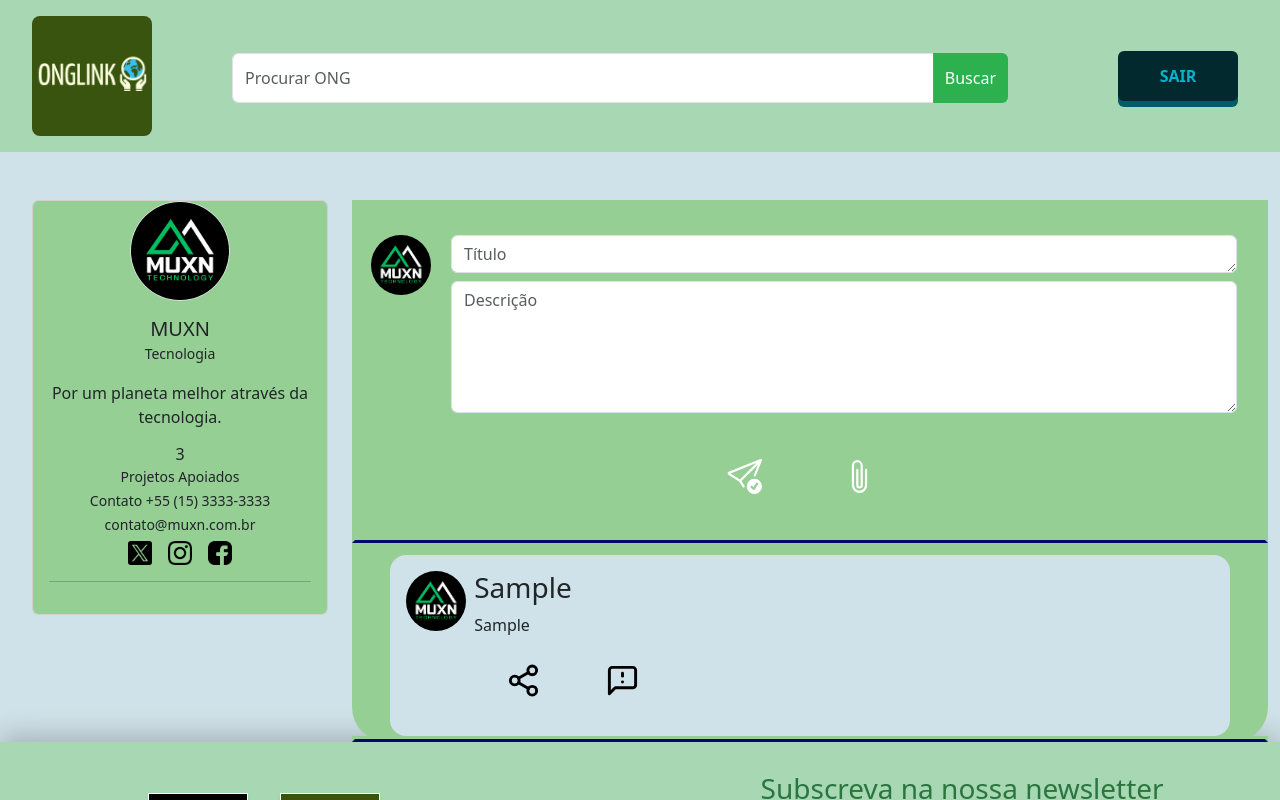
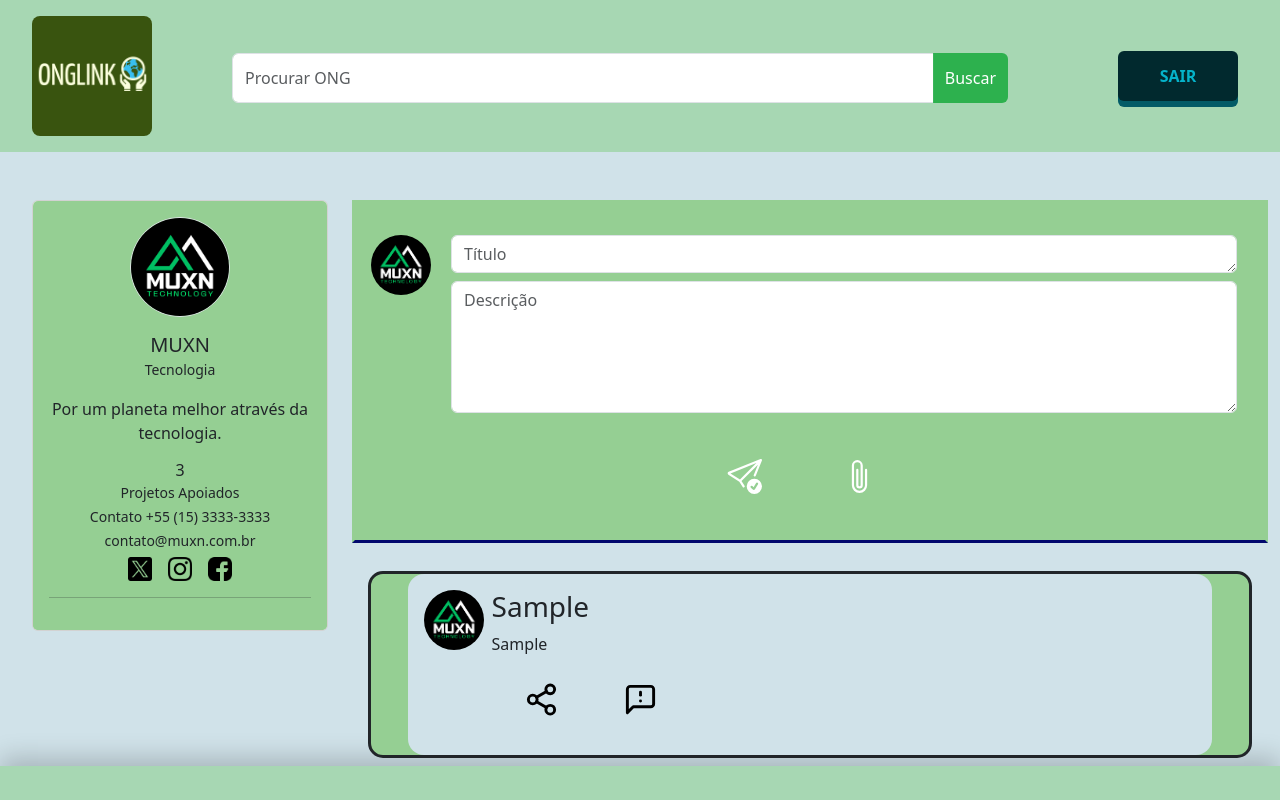
Before and after one commit to Onglink/onglink, a Next.js app in the folder onglink/: page /feed in a window 1280 px wide. Both pictures are taken after typing "Sample", "Sample" into the empty fields and a click on the button 744 px from the left and 476 px from the top of the page. Shown: the top 800 px of the page. Built offline with nearby package versions, Linux system fonts and the light colour scheme.

Commit message:
Alterações de estilo

```diff
--- a/onglink/src/app/CSS/feed.css
+++ b/onglink/src/app/CSS/feed.css
@@ -93,7 +93,11 @@
 }
 #div_feed{
     background-color: #95CF93;
-     border-radius: 35px;
+     border-radius: 15px;
+     margin: 1rem;
+     border-width: 0.2rem;
+     border-color:#00000;
+
 }
 #divisoria{
     width: 5;
--- a/onglink/src/app/components/FeedPost.tsx
+++ b/onglink/src/app/components/FeedPost.tsx
@@ -60,10 +60,12 @@ const FeedPost: FC<FeedPostProps> = ({ post }) => {
 
   return (
   <>
+  <div className="mb-2" id="div_feed">
       <ModalDenuncia show={modalShow} onHide={() => setModalShow(false)} />
  <div style={{ backgroundColor: "#D0E2E9" }}  className="container-fluid col-11 vstack gap-4 p-3 rounded-4 ">
 
     <div className="feed-item mb-3 d-flex align-items-start">
+
       {/* Avatar */}
       <div className="avatar avatar-xs me-2 "
       style={{ minWidth: "60px" }}>
@@ -77,6 +79,7 @@ const FeedPost: FC<FeedPostProps> = ({ post }) => {
           />
         </a>
       </div>
+
       {/* Conteúdo da Postagem */}
      <div className="feed-content h-100 w-100">
         <h3>{post.title}</h3>
@@ -186,7 +189,8 @@ const FeedPost: FC<FeedPostProps> = ({ post }) => {
       </div>
 
     </div>
-    <div id="componente_feedpage"></div>
+    {/* <div id="componente_feedpage"></div> */}
+    </div>
     </>
   );
 };
--- a/onglink/src/app/feed/page.tsx
+++ b/onglink/src/app/feed/page.tsx
@@ -4,14 +4,14 @@ import React, { useState, ChangeEvent } from "react";
 import "bootstrap/dist/css/bootstrap.min.css";
 import "@/app/CSS/feed.css";
 import "@/app/CSS/header_alt.css";
-import FeedCarousel from "@/app/components/carrousel/carousel";
-import Arara from "@/app/img/arara.jpeg";
-import AraraAzul from "@/app/img/arara_azul.jpeg";
+// import FeedCarousel from "@/app/components/carrousel/carousel";
+// import Arara from "@/app/img/arara.jpeg";
+// import AraraAzul from "@/app/img/arara_azul.jpeg";
 import MuxnLogo1 from "@/app/img/MUXN_logo1.png";
-import Capivara from "@/app/img/capivara.jpeg";
-import Ceu from "@/app/img/ceu.jpeg";
-import Mico from "@/app/img/mico.jpeg";
-import Tucano from "@/app/img/tucano.jpeg";
+// import Capivara from "@/app/img/capivara.jpeg";
+// import Ceu from "@/app/img/ceu.jpeg";
+// import Mico from "@/app/img/mico.jpeg";
+// import Tucano from "@/app/img/tucano.jpeg";
 import logo_instagram from "@/app/img/icons/instagram_6422200.png";
 import logo_twitter from "@/app/img/icons/twitter_5968830.png";
 import logo_facebook from "@/app/img/icons/social_12942738.png";
@@ -19,6 +19,7 @@ import { Button, Modal, Form, FormCheck, Alert } from "react-bootstrap";
 import Header_feed from "../components/header_feed";
 import UploadButton from "../components/button/UploadButton";
 import FeedPage from "../components/FeedPage";
+import FeedPost from "../components/FeedPost";
 import type { ModalProps } from "react-bootstrap";
 
 export default function Home() {
@@ -124,8 +125,8 @@ export default function Home() {
             <div className="col-lg-3 ml-5">
               <div className="offcanvas-body d-block px-2 px-lg-0">
                 <div className="card overflow-hidden">
-                  <div className="h-50px">
-                    <div id="menu_perfil" className="card-body pt-0">
+                  <div className="h-50px" id="menu_perfil">
+                    <div id="menu_perfil" className="card-body pt-0 mt-3">
                       <div className="text-center">
                         <div className="avatar avatar-lg mt-n5 mb-3">
                           <a href="/perfil">
@@ -212,16 +213,13 @@ export default function Home() {
                 </div>
               </div>
             </div>
-             {/*FIM DO MENU LATERAL*/}
+            {/*FIM DO MENU LATERAL*/}
 
             {/* </div>   *******************************************************************   */}
             <div className="col-md-8 col-lg-6 vstack gap-4">
-              <div id="div_feed">
-
-                {/* //PUBLICAR NO FEED */}
-                <div><FeedPage />
-              </div>
-
+              {/* //PUBLICAR NO FEED */}
+              <div>
+                <FeedPage />
               </div>
             </div>
           </div>
```
Also changed, not shown: onglink/src/app/perfil/page.tsx (+5 -5 lines).
